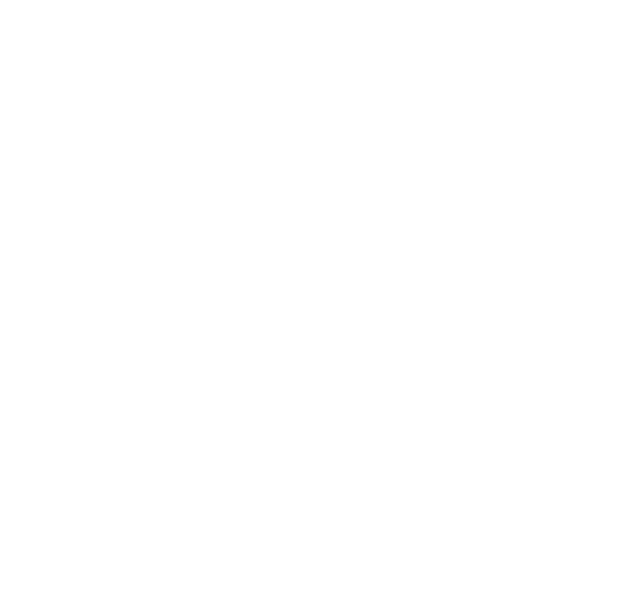
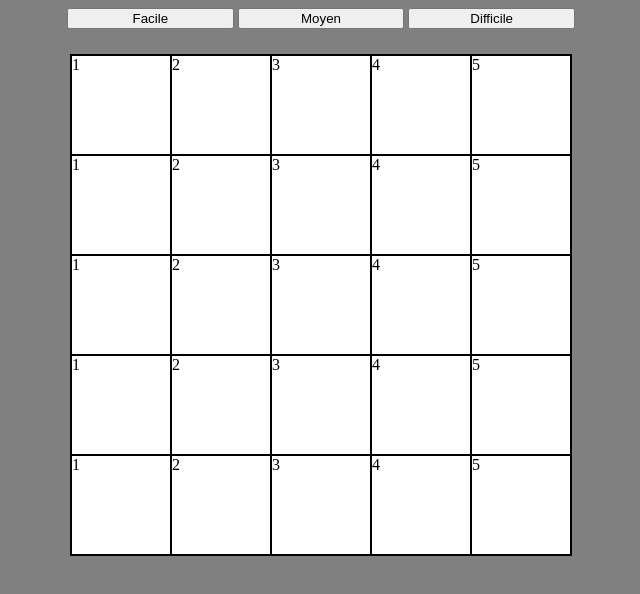
Before and after one commit to EtiBarr/TCH056-Lab5, a plain HTML site: page index.html in a window 1280 px wide. Shown: the whole page, without its empty margins (319-959 px from the left). Drawn offline with Linux system fonts and the light colour scheme.

Commit message:
grill done

```diff
--- a/index.html
+++ b/index.html
@@ -3,9 +3,43 @@
 <head>
     <meta charset="UTF-8">
     <meta name="viewport" content="width=device-width, initial-scale=1.0">
-    <title>Document</title>
+
+    <link rel="stylesheet" href="styles.css">
+    <title>Lab 5</title>
 </head>
 <body>
 
+    <button id="btn_facile">Facile</button>
+    <button id="btn_moyen">Moyen</button>
+    <button id="btn_difficile">Difficile</button>
+
+    <div class="flex-container">
+        <div class="grille">1</div>
+        <div class="grille">2</div>
+        <div class="grille">3</div>
+        <div class="grille">4</div>
+        <div class="grille">5</div>
+        <div class="grille">1</div>
+        <div class="grille">2</div>
+        <div class="grille">3</div>
+        <div class="grille">4</div>
+        <div class="grille">5</div>
+        <div class="grille">1</div>
+        <div class="grille">2</div>
+        <div class="grille">3</div>
+        <div class="grille">4</div>
+        <div class="grille">5</div>
+        <div class="grille">1</div>
+        <div class="grille">2</div>
+        <div class="grille">3</div>
+        <div class="grille">4</div>
+        <div class="grille">5</div>
+        <div class="grille">1</div>
+        <div class="grille">2</div>
+        <div class="grille">3</div>
+        <div class="grille">4</div>
+        <div class="grille">5</div>
+      </div>
+
 </body>
 </html>
--- a/styles.css
+++ b/styles.css
@@ -0,0 +1,30 @@
+.flex-container{
+    display: flex;
+    width: 500px;
+    height: 500px;
+    border: 1px solid black;
+    align-items: space-between;
+    justify-content: flex-start;
+    margin-left: auto;
+    margin-right: auto;
+    background-color: white;
+    margin-top: 2%;
+    flex-wrap: wrap;
+}
+
+.grille{
+    display: flex;
+    border: 1px solid black;
+    width: 98px;
+
+}
+
+body{
+    text-align: center;
+    background-color: grey;
+}
+
+button{
+    width: 166.6666px;
+
+}
```
